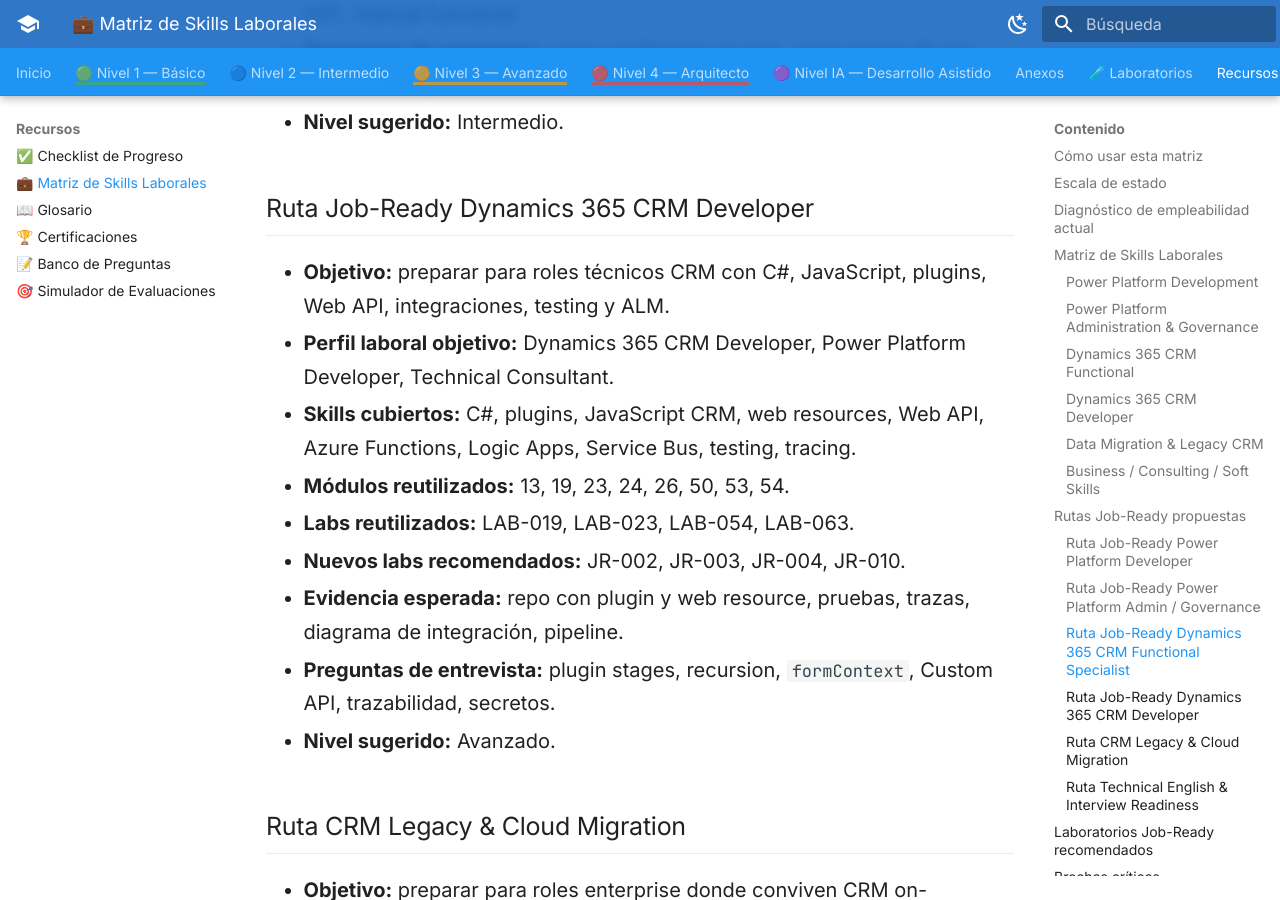
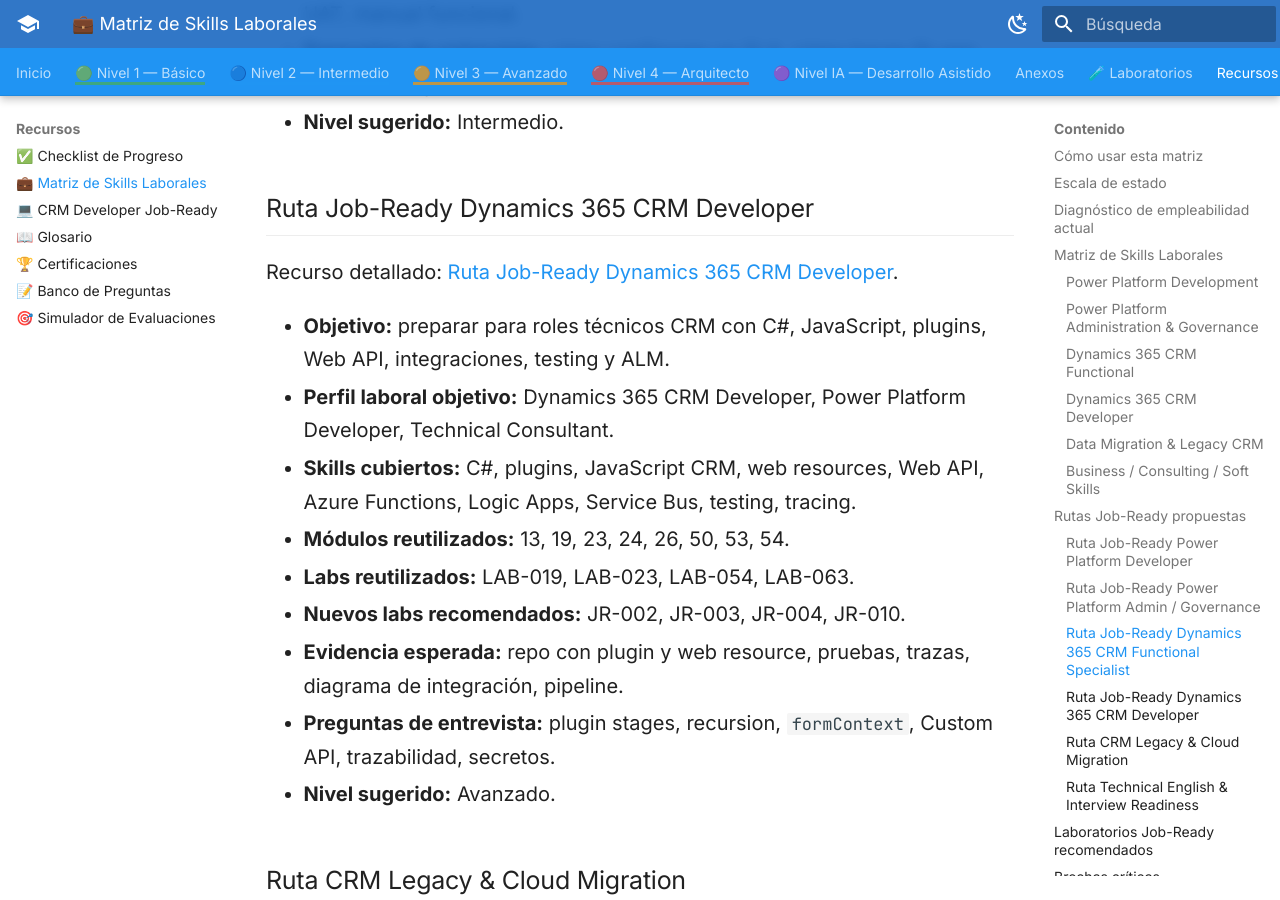
Before and after one commit to EdwingAlarcon/PlanEstudio, an MkDocs documentation site: the page built from docs/Recursos/MATRIZ_SKILLS_LABORALES.md, in a window 1280 px wide and 900 px high, scrolled down 15043 px. Built offline with MkDocs 1.6.1 and Material for MkDocs 9.7.7, drawn with Linux system fonts in a browser that asks for light colours; some of the changed text lies outside the part shown.

Commit message:
docs: link crm developer job-ready route

```diff
--- a/docs/Recursos/MATRIZ_SKILLS_LABORALES.md
+++ b/docs/Recursos/MATRIZ_SKILLS_LABORALES.md
@@ -184,6 +184,8 @@ Estas rutas aún no son rutas oficiales de `/rutas`. Son propuestas de empleabil
 
 ### Ruta Job-Ready Dynamics 365 CRM Developer
 
+Recurso detallado: [Ruta Job-Ready Dynamics 365 CRM Developer](JOB_READY_CRM_DEVELOPER.md).
+
 - **Objetivo:** preparar para roles técnicos CRM con C#, JavaScript, plugins, Web API, integraciones, testing y ALM.
 - **Perfil laboral objetivo:** Dynamics 365 CRM Developer, Power Platform Developer, Technical Consultant.
 - **Skills cubiertos:** C#, plugins, JavaScript CRM, web resources, Web API, Azure Functions, Logic Apps, Service Bus, testing, tracing.
--- a/mkdocs.yml
+++ b/mkdocs.yml
@@ -74,6 +74,7 @@ nav:
   - Recursos:
       - "✅ Checklist de Progreso": Recursos/CHECKLIST_PROGRESO.md
       - "💼 Matriz de Skills Laborales": Recursos/MATRIZ_SKILLS_LABORALES.md
+      - "💻 CRM Developer Job-Ready": Recursos/JOB_READY_CRM_DEVELOPER.md
       - "📖 Glosario": Recursos/GLOSARIO_TERMINOS.md
       - "🏆 Certificaciones": Recursos/CERTIFICACIONES.md
       - "📝 Banco de Preguntas": Recursos/EVALUACIONES_MODULOS_CERTIFICACION.md
```
